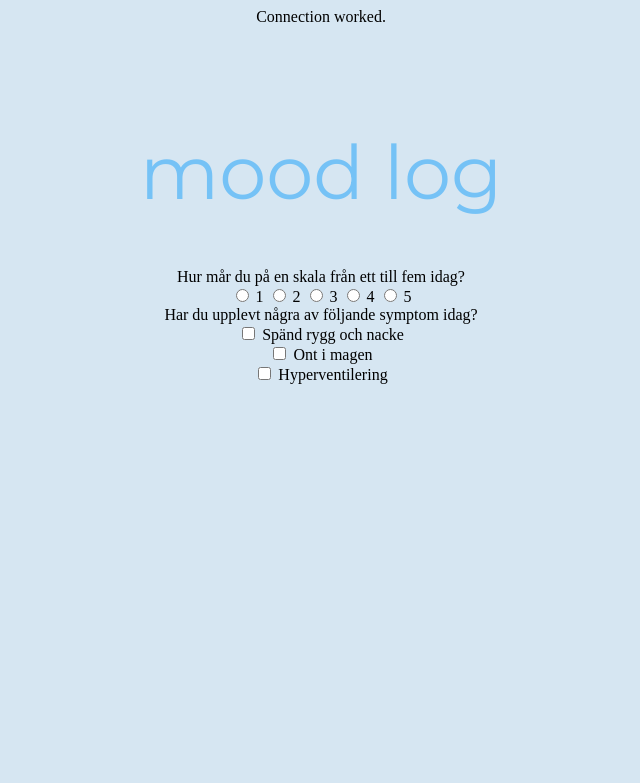
After one commit to idaglenne/cuddly-sniffle, a PHP site: page /moodForm.php in a window 1280 px wide. The commit adds this page. Shown: the top 783 px of the page, without its empty margins (319-959 px from the left). Run offline with PHP 8.4, Linux system fonts and the light colour scheme; data that the repository does not hold is empty.

Commit message:
Ändrat filer till php

```diff
--- a/OmOss.html
+++ b/OmOss.php
@@ -1,4 +1,7 @@
-<!DOCTYPE html>
+<?php
+include "db_connect.php";
+
+?>
 <html>
     <head>
     <title>Bakgrund</title>
--- /dev/null
+++ b/db_connect.php
@@ -0,0 +1,13 @@
+<?php
+$uname = "dbtrain_776";
+$pass = "fwmdkg";
+$host = "dbtrain.im.uu.se";
+$dbname = "dbtrain_611";
+$connection = new mysqli($host, $uname, $pass, $dbname);
+
+if ($connection->connect_error)
+{
+    die("Connection failed: ".$connection.connect_error);
+}
+echo "Connection worked.";
+?>
--- a/index.html
+++ b/index.php
@@ -1,3 +1,8 @@
+<?php
+include "db_connect.php";
+
+?>
+
 <html>
     <head>
     <title>mood log</title>
--- a/inloggad.html
+++ b/inloggad.php
@@ -1,3 +1,7 @@
+<?php
+include "db_connect.php";
+
+?>
 <html>
     <head>
     <title>inloggad</title>
--- /dev/null
+++ b/moodForm.php
@@ -0,0 +1,46 @@
+<?php
+include "db_connect.php";
+
+?>
+<html>
+    <head>
+    <title>mood log</title>
+    <link rel="stylesheet" href="./design.css">
+    <link href="https://fonts.googleapis.com/css?family=Montserrat" rel="stylesheet">
+    <link rel="icon" type="image/png" href="./ikon.png">
+    </head>
+
+    <body>
+      <div class="header">
+      <h1>mood log</h1>
+    </div>
+
+    <form class=mood_form>
+      <label>Hur mår du på en skala från ett till fem idag?</label>
+      <br>
+      <input type="radio" class=mood id="alt_1" name="moodOneToFive" value="1">
+      <label for="alt_1">1</label>
+      <input type="radio" class=mood id="alt_2" name="moodOneToFive" value="2">
+      <label for="alt_1">2</label>
+      <input type="radio" class=mood id="alt_3" name="moodOneToFive" value="3">
+      <label for="alt_1">3</label>
+      <input type="radio" class=mood id="alt_4" name="moodOneToFive" value="4">
+      <label for="alt_1">4</label>
+      <input type="radio" class=mood id="alt_5" name="moodOneToFive" value="5">
+      <label for="alt_1">5</label>
+      <br>
+      <label>Har du upplevt några av följande symptom idag?</label>
+      <br>
+      <input type="checkbox" class=mood id="alt_tensionBack" name="symptom">
+      <label for="alt_tensionBack">Spänd rygg och nacke</label>
+      <br>
+      <input type="checkbox" class=mood id="alt_stomachAche" name="symptom">
+      <label for="alt_stomachAche">Ont i magen</label>
+      <br>
+      <input type="checkbox" class=mood id="alt_hyperventilation" name="symptom">
+      <label for="alt_hyperventilation">Hyperventilering</label>
+      <br>
+    </form>
+    </body>
+
+</html>
--- a/register.html
+++ b/register.php
@@ -1,3 +1,7 @@
+<?php
+include "db_connect.php";
+
+?>
 <html>
     <head>
       <title>mood log</title>
```
